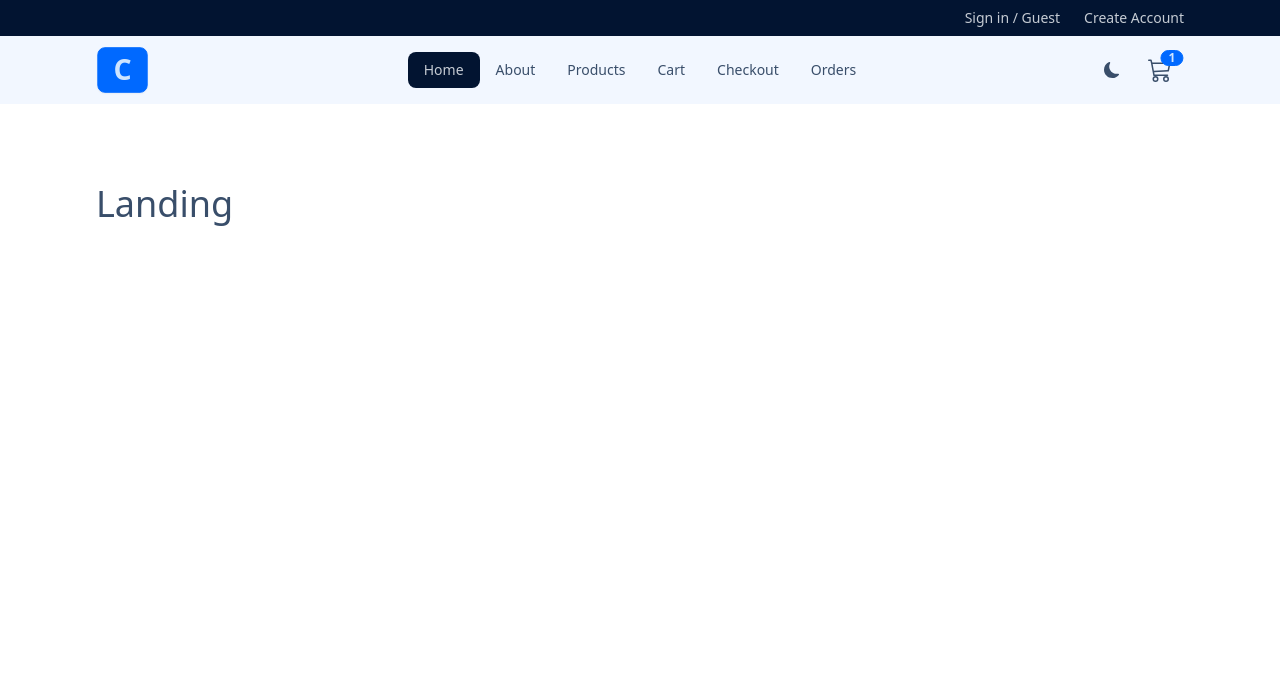
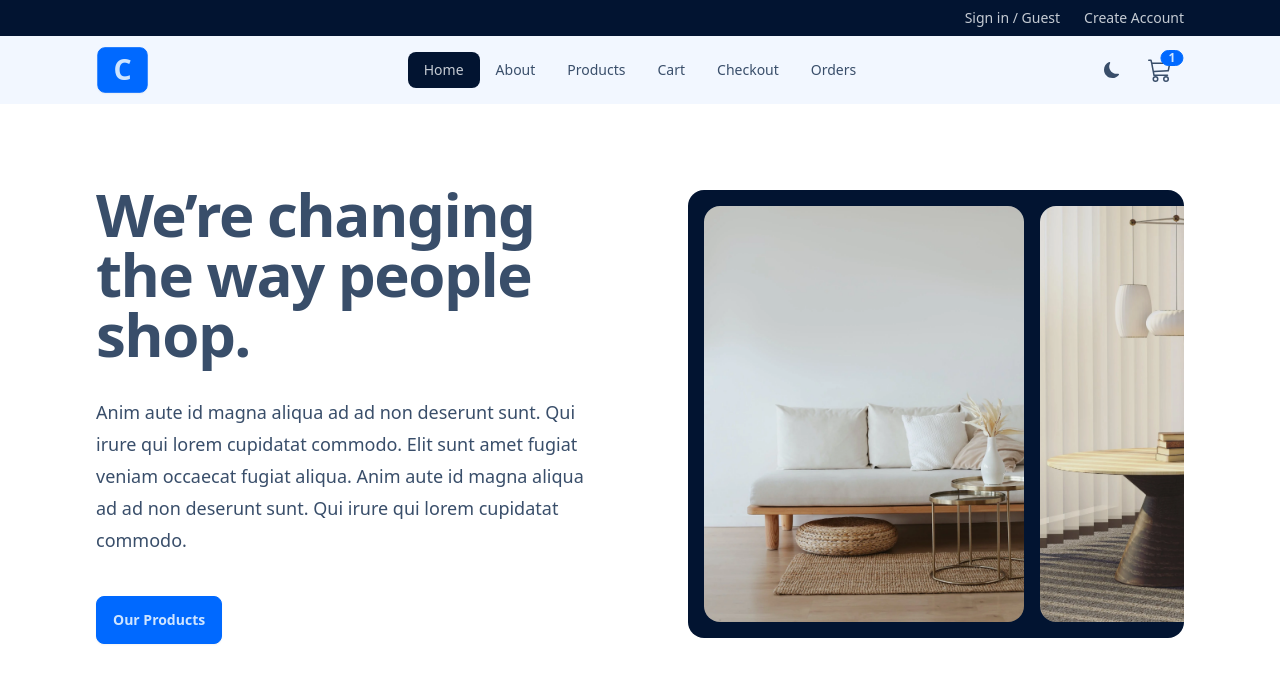
Before and after one commit to SumitsHub/learn-react, a React (Vite) app in the folder 11-react-apps/02-comfy-store/: page / in a window 1280 px wide. Shown: the top 682 px of the page. Built offline with nearby package versions, Linux system fonts and the light colour scheme.

Commit message:
Comfy-Store: Landing Hero Component

```diff
--- /dev/null
+++ b/11-react-apps/02-comfy-store/src/components/Hero.jsx
@@ -0,0 +1,44 @@
+import { Link } from 'react-router-dom';
+
+import hero1 from '../assets/hero1.webp';
+import hero2 from '../assets/hero2.webp';
+import hero3 from '../assets/hero3.webp';
+import hero4 from '../assets/hero4.webp';
+
+const carouselImages = [hero1, hero2, hero3, hero4];
+const Hero = () => {
+  return (
+    <div className=" grid grid-cols-1 lg:grid-cols-2 gap-24 items-center">
+      <div>
+        <h1 className="max-w-2xl text-4xl font-bold tracking-tight  sm:text-6xl ">
+          We’re changing the way people shop.
+        </h1>
+
+        <p className="mt-8 max-w-xl text-lg leading-8">
+          Anim aute id magna aliqua ad ad non deserunt sunt. Qui irure qui lorem
+          cupidatat commodo. Elit sunt amet fugiat veniam occaecat fugiat
+          aliqua. Anim aute id magna aliqua ad ad non deserunt sunt. Qui irure
+          qui lorem cupidatat commodo.
+        </p>
+        <div className="mt-10 ">
+          <Link to="products" className="btn btn-primary ">
+            Our Products
+          </Link>
+        </div>
+      </div>
+      <div className="hidden  h-[28rem] lg:carousel carousel-center p-4 space-x-4 bg-neutral rounded-box">
+        {carouselImages.map((image, index) => {
+          return (
+            <div key={index} className="carousel-item">
+              <img
+                src={image}
+                className="rounded-box h-full w-80  object-cover"
+              />
+            </div>
+          );
+        })}
+      </div>
+    </div>
+  );
+};
+export default Hero;
--- a/11-react-apps/02-comfy-store/src/components/index.js
+++ b/11-react-apps/02-comfy-store/src/components/index.js
@@ -2,3 +2,4 @@
 export { default as SubmitBtn } from './SubmitBtn';
 export { default as Header } from './Header';
 export { default as Navbar } from './Navbar';
+export { default as Hero } from './Hero';
--- a/11-react-apps/02-comfy-store/src/pages/Landing.jsx
+++ b/11-react-apps/02-comfy-store/src/pages/Landing.jsx
@@ -1,4 +1,10 @@
+import { Hero } from '../components';
+
 function Landing() {
-  return <div className="text-4xl">Landing</div>;
+  return (
+    <>
+      <Hero />
+    </>
+  );
 }
 export default Landing;
```
